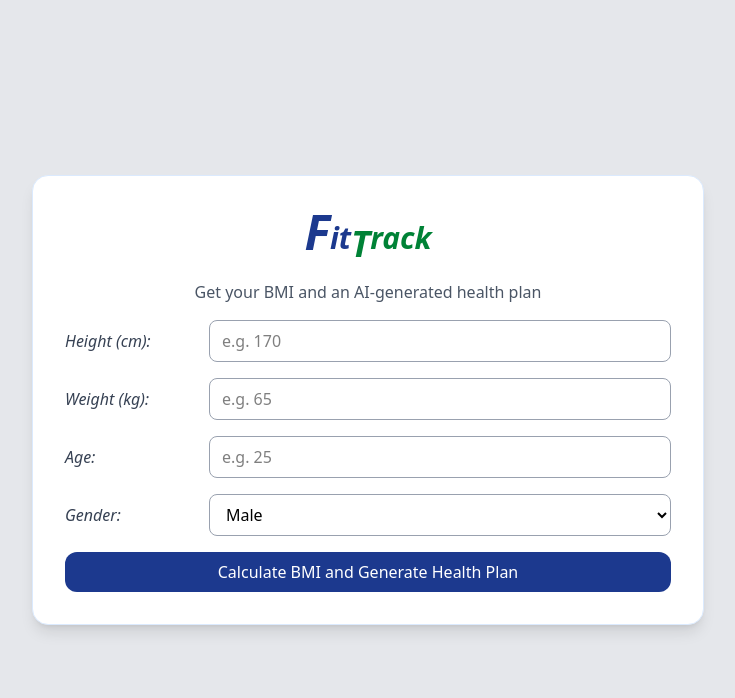
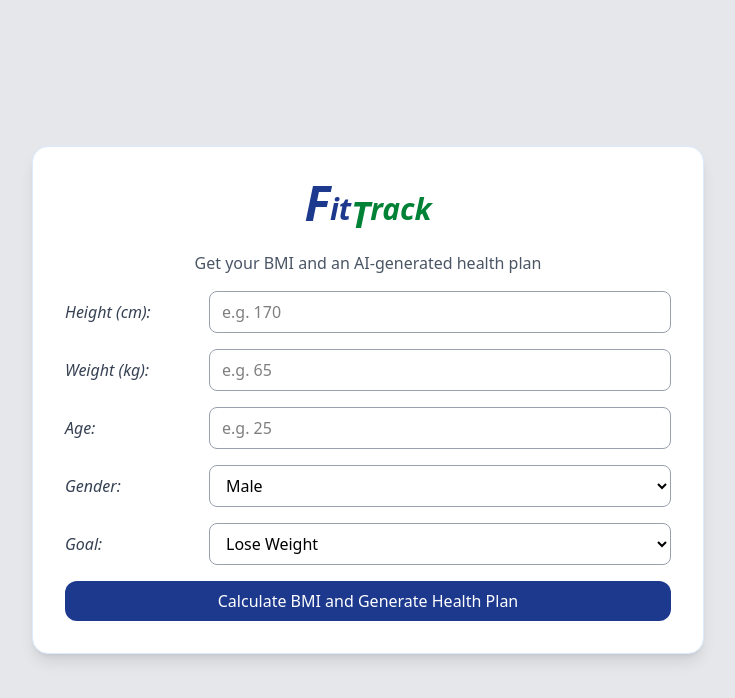
Before and after one commit to niranjanb27/fittrack-frontend, a React app: page / in a window 1280 px wide. Shown: the top 698 px of the page, without its empty margins (272-1007 px from the left). Built offline with nearby package versions, Linux system fonts and the light colour scheme; the HTML template or start-up script is replaced by a standard one.

Commit message:
Components created

```diff
--- a/src/App.jsx
+++ b/src/App.jsx
@@ -1,5 +1,12 @@
-import React, { useState, useRef } from "react";
+
+import React, { useState } from "react";
 import axios from "axios";
+import Header from "./components/Header";
+import BMIForm from "./components/BMIForm";
+import Loader from "./components/Loader";
+import BMIResult from "./components/BMIResult";
+import HealthPlan from "./components/HealthPlan";
+import ExerciseCards from "./components/ExerciseCards";
 
 const exerciseImages = {
   "Push-ups": "/images/pushup.jpg",
@@ -38,23 +45,20 @@ function App() {
     setCategory("");
 
     try {
-      const bmiResponse = await axios.post(
-        "https://fittrack-backend-ftz6.onrender.com/api/bmi",
-        { height, weight }
-      );
+      const bmiResponse = await axios.post("https://fittrack-backend-ftz6.onrender.com/api/bmi", {
+        height,
+        weight,
+      });
       const calculatedBmi = parseFloat(bmiResponse.data.bmi);
       setBmi(calculatedBmi);
       setCategory(calculateBMICategory(calculatedBmi));
 
-      const planResponse = await axios.post(
-        "https://fittrack-backend-ftz6.onrender.com/api/plan",
-        {
-          bmi: calculatedBmi,
-          age,
-          gender,
-          goal,
-        }
-      );
+      const planResponse = await axios.post("https://fittrack-backend-ftz6.onrender.com/api/plan", {
+        bmi: calculatedBmi,
+        age,
+        gender,
+        goal,
+      });
 
       setPlan(planResponse.data.plan);
     } catch (err) {
@@ -68,117 +72,32 @@ function App() {
   return (
     <div className="min-h-screen bg-gray-200 flex items-center justify-center px-4 py-10">
       <div className="w-full max-w-2xl bg-white rounded-2xl shadow-lg p-8 border border-blue-100">
-        <div className="flex justify-center">
-          <h1 className="text-5xl font-bold mb-6 text-center text-blue-900 italic">F</h1>
-          <h1 className="text-3xl font-bold mt-3 text-center text-blue-900 italic">it</h1>
-          <h1 className="text-4xl font-bold mt-4 text-center text-green-700 italic">T</h1>
-          <h1 className="text-3xl font-bold mt-3 text-center text-green-700 italic">rack</h1>
-        </div>
-
+        <Header />
         <p className="text-center mb-4 text-gray-600">
           Get your BMI and an AI-generated health plan
         </p>
 
-        <form onSubmit={handleSubmit} className="space-y-4">
-          <div className="flex items-center gap-4">
-            <label className="w-32 text-gray-700 font-medium italic">Height (cm):</label>
-            <input
-              type="number"
-              value={height}
-              onChange={(e) => setHeight(e.target.value)}
-              className="input flex-1"
-              placeholder="e.g. 170"
-              required
-            />
-          </div>
+        <BMIForm
+          height={height}
+          weight={weight}
+          age={age}
+          gender={gender}
+          goal={goal}
+          setHeight={setHeight}
+          setWeight={setWeight}
+          setAge={setAge}
+          setGender={setGender}
+          setGoal={setGoal}
+          handleSubmit={handleSubmit}
+        />
 
-          <div className="flex items-center gap-4">
-            <label className="w-32 text-gray-700 font-medium italic">Weight (kg):</label>
-            <input
-              type="number"
-              value={weight}
-              onChange={(e) => setWeight(e.target.value)}
-              className="input flex-1"
-              placeholder="e.g. 65"
-              required
-            />
-          </div>
-
-          <div className="flex items-center gap-4">
-            <label className="w-32 text-gray-700 font-medium italic">Age:</label>
-            <input
-              type="number"
-              value={age}
-              onChange={(e) => setAge(e.target.value)}
-              className="input flex-1"
-              placeholder="e.g. 25"
-              required
-            />
-          </div>
-
-          <div className="flex items-center gap-4">
-            <label className="w-32 text-gray-700 font-medium italic">Gender:</label>
-            <select
-              value={gender}
-              onChange={(e) => setGender(e.target.value)}
-              className="input flex-1"
-            >
-              <option>Male</option>
-              <option>Female</option>
-              <option>Other</option>
-            </select>
-          </div>
-
-          <button
-            type="submit"
-            className="w-full bg-blue-900 text-white py-2 rounded-xl hover:bg-green-700 transition duration-200"
-          >
-            Calculate BMI and Generate Health Plan
-          </button>
-        </form>
-
-        {loading && (
-          <div className="flex justify-center items-center mt-6">
-            <div className="w-10 h-10 border-4 border-green-700 border-t-transparent rounded-full animate-spin"></div>
-          </div>
-        )}
-
-        {!loading && bmi && (
-          <div className="mt-6 bg-blue-50 p-4 rounded-xl text-center">
-            <p className="text-lg font-medium text-blue-800">
-              Your BMI: <strong>{bmi}</strong>
-            </p>
-            <p className="text-sm text-gray-600">
-              Category: <span className="font-semibold">{category}</span>
-            </p>
-          </div>
-        )}
-
+        {loading && <Loader />}
+        {!loading && bmi && <BMIResult bmi={bmi} category={category} />}
         {!loading && plan && (
-          <div className="mt-6">
-            <h2 className="text-lg font-semibold text-green-700 mb-2">🧠 AI-Generated Plan</h2>
-            <div className="bg-green-50 p-4 rounded-xl whitespace-pre-line text-gray-800">
-              {plan}
-            </div>
-
-            <h3 className="mt-6 mb-3 text-md font-semibold text-blue-700">💪 Exercise Cards</h3>
-            <div className="grid sm:grid-cols-2 md:grid-cols-3 gap-4">
-              {Object.keys(exerciseImages).map((exercise) => {
-                if (plan.includes(exercise)) {
-                  return (
-                    <div key={exercise} className="border rounded-xl p-4 bg-white shadow">
-                      <img
-                        src={exerciseImages[exercise]}
-                        alt={exercise}
-                        className="w-full h-40 object-cover rounded-lg mb-3"
-                      />
-                      <h4 className="text-md font-bold text-gray-700">{exercise}</h4>
-                    </div>
-                  );
-                } else return null;
-              })}
-            </div>
-          </div>
+          <>
+            <HealthPlan plan={plan} />
+            <ExerciseCards plan={plan} exerciseImages={exerciseImages} />
+          </>
         )}
       </div>
     </div>
--- /dev/null
+++ b/src/components/BMIForm.jsx
@@ -0,0 +1,58 @@
+import React from "react";
+
+const BMIForm = ({ height, weight, age, gender, goal, setHeight, setWeight, setAge, setGender, setGoal, handleSubmit }) => (
+  <form onSubmit={handleSubmit} className="space-y-4">
+    {[
+      ["Height (cm):", height, setHeight, "e.g. 170"],
+      ["Weight (kg):", weight, setWeight, "e.g. 65"],
+      ["Age:", age, setAge, "e.g. 25"],
+    ].map(([label, value, setter, placeholder], index) => (
+      <div key={index} className="flex items-center gap-4">
+        <label className="w-32 text-gray-700 font-medium italic">{label}</label>
+        <input
+          type="number"
+          value={value}
+          onChange={(e) => setter(e.target.value)}
+          className="input flex-1"
+          placeholder={placeholder}
+          required
+        />
+      </div>
+    ))}
+
+    <div className="flex items-center gap-4">
+      <label className="w-32 text-gray-700 font-medium italic">Gender:</label>
+      <select
+        value={gender}
+        onChange={(e) => setGender(e.target.value)}
+        className="input flex-1"
+      >
+        <option>Male</option>
+        <option>Female</option>
+        <option>Other</option>
+      </select>
+    </div>
+
+    <div className="flex items-center gap-4">
+      <label className="w-32 text-gray-700 font-medium italic">Goal:</label>
+      <select
+        value={goal}
+        onChange={(e) => setGoal(e.target.value)}
+        className="input flex-1"
+      >
+        <option>Lose Weight</option>
+        <option>Gain Muscle</option>
+        <option>Stay Fit</option>
+      </select>
+    </div>
+
+    <button
+      type="submit"
+      className="w-full bg-blue-900 text-white py-2 rounded-xl hover:bg-green-700 transition duration-200"
+    >
+      Calculate BMI and Generate Health Plan
+    </button>
+  </form>
+);
+
+export default BMIForm;
--- /dev/null
+++ b/src/components/BMIResult.jsx
@@ -0,0 +1,14 @@
+import React from "react";
+
+const BMIResult = ({ bmi, category }) => (
+  <div className="mt-6 bg-blue-50 p-4 rounded-xl text-center">
+    <p className="text-lg font-medium text-blue-800">
+      Your BMI: <strong>{bmi}</strong>
+    </p>
+    <p className="text-sm text-gray-600">
+      Category: <span className="font-semibold">{category}</span>
+    </p>
+  </div>
+);
+
+export default BMIResult;
--- /dev/null
+++ b/src/components/ExerciseCards.jsx
@@ -0,0 +1,23 @@
+import React from "react";
+
+const ExerciseCards = ({ plan, exerciseImages }) => (
+  <>
+    <h3 className="mt-6 mb-3 text-md font-semibold text-blue-700">💪 Exercise Cards</h3>
+    <div className="grid sm:grid-cols-2 md:grid-cols-3 gap-4">
+      {Object.keys(exerciseImages).map((exercise) =>
+        plan.includes(exercise) ? (
+          <div key={exercise} className="border rounded-xl p-4 bg-white shadow">
+            <img
+              src={exerciseImages[exercise]}
+              alt={exercise}
+              className="w-full h-40 object-cover rounded-lg mb-3"
+            />
+            <h4 className="text-md font-bold text-gray-700">{exercise}</h4>
+          </div>
+        ) : null
+      )}
+    </div>
+  </>
+);
+
+export default ExerciseCards;
--- /dev/null
+++ b/src/components/Header.jsx
@@ -0,0 +1,12 @@
+import React from "react";
+
+const Header = () => (
+  <div className="flex justify-center">
+    <h1 className="text-5xl font-bold mb-6 text-center text-blue-900 italic">F</h1>
+    <h1 className="text-3xl font-bold mt-3 text-center text-blue-900 italic">it</h1>
+    <h1 className="text-4xl font-bold mt-4 text-center text-green-700 italic">T</h1>
+    <h1 className="text-3xl font-bold mt-3 text-center text-green-700 italic">rack</h1>
+  </div>
+);
+
+export default Header;
--- /dev/null
+++ b/src/components/HealthPlan.jsx
@@ -0,0 +1,12 @@
+import React from "react";
+
+const HealthPlan = ({ plan }) => (
+  <div className="mt-6">
+    <h2 className="text-lg font-semibold text-green-700 mb-2">🧠 AI-Generated Plan</h2>
+    <div className="bg-green-50 p-4 rounded-xl whitespace-pre-line text-gray-800">
+      {plan}
+    </div>
+  </div>
+);
+
+export default HealthPlan;
--- /dev/null
+++ b/src/components/Loader.jsx
@@ -0,0 +1,9 @@
+import React from "react";
+
+const Loader = () => (
+  <div className="flex justify-center items-center mt-6">
+    <div className="w-10 h-10 border-4 border-green-700 border-t-transparent rounded-full animate-spin"></div>
+  </div>
+);
+
+export default Loader;
```
